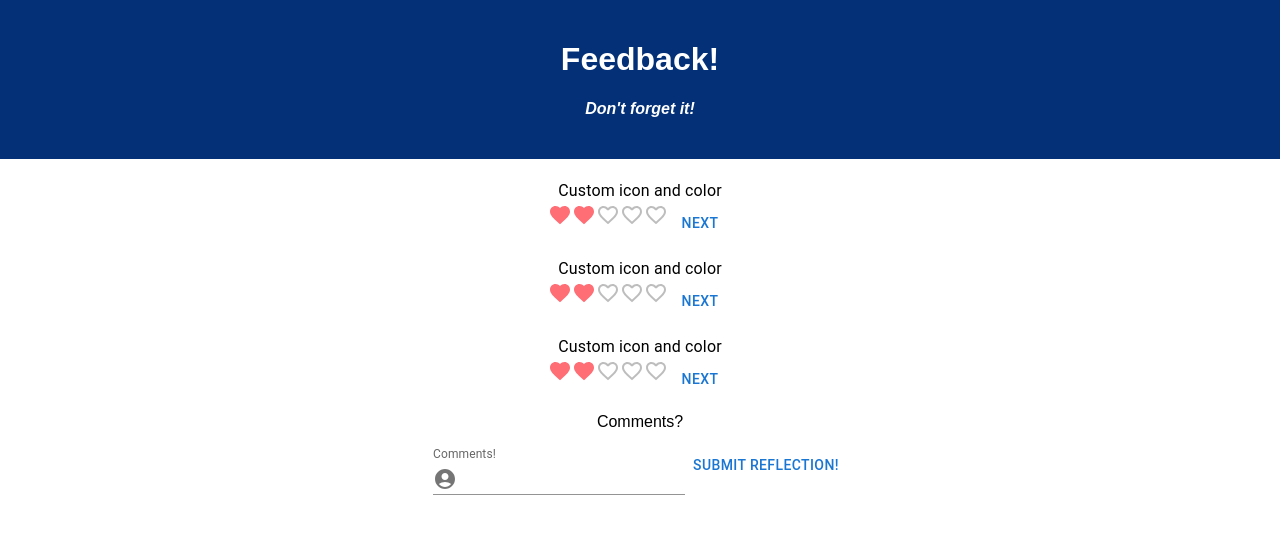
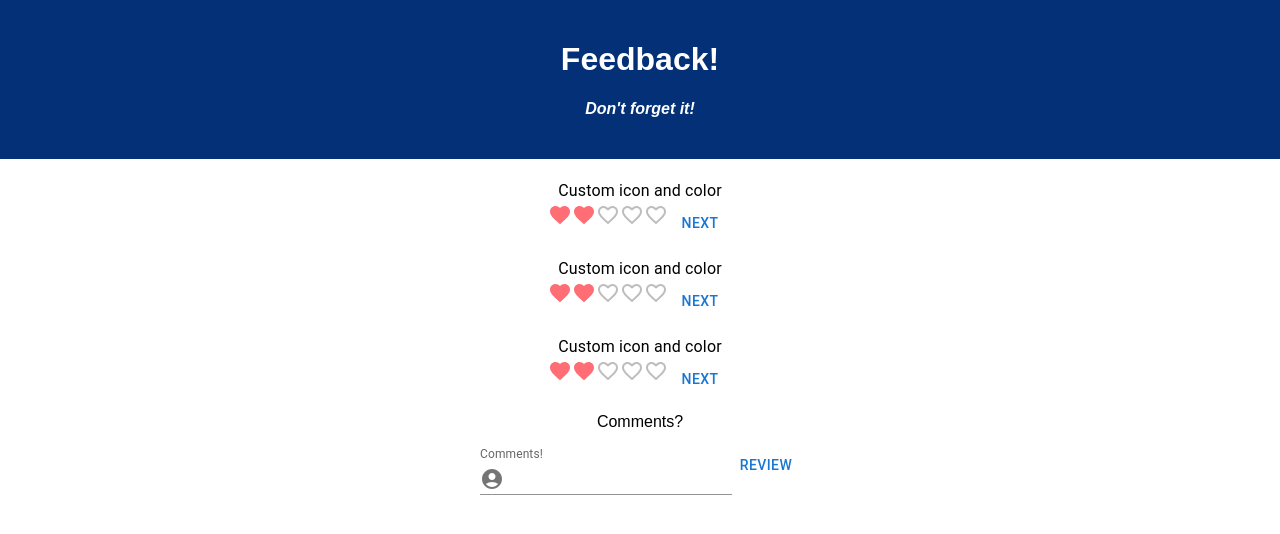
Before and after one commit to AllenJoeG/weekend-redux-feedback-loop, a React (Create React App) app: page / in a window 1280 px wide. Shown: the top 534 px of the page. Built offline with nearby package versions, Linux system fonts and the light colour scheme.

Commit message:
Oh yes, a Review page.

```diff
--- a/src/components/App/App.jsx
+++ b/src/components/App/App.jsx
@@ -51,7 +51,7 @@ export default App;
   <Comments />
 </Route>
 
-<Route exact path "/done">
+<Route exact path "/review">
 
 </Route>
 </Router> */}
--- a/src/components/Comments/Comments.jsx
+++ b/src/components/Comments/Comments.jsx
@@ -26,7 +26,7 @@ export default function Comments(){
         }}
         variant="standard"
       />
-      <Button>Submit Reflection!</Button>
+      <Button>Review</Button>
     </Box>
   );
 };
```
Also changed, not shown: src/components/Review/Review.jsx (added, +13 -0 lines).
